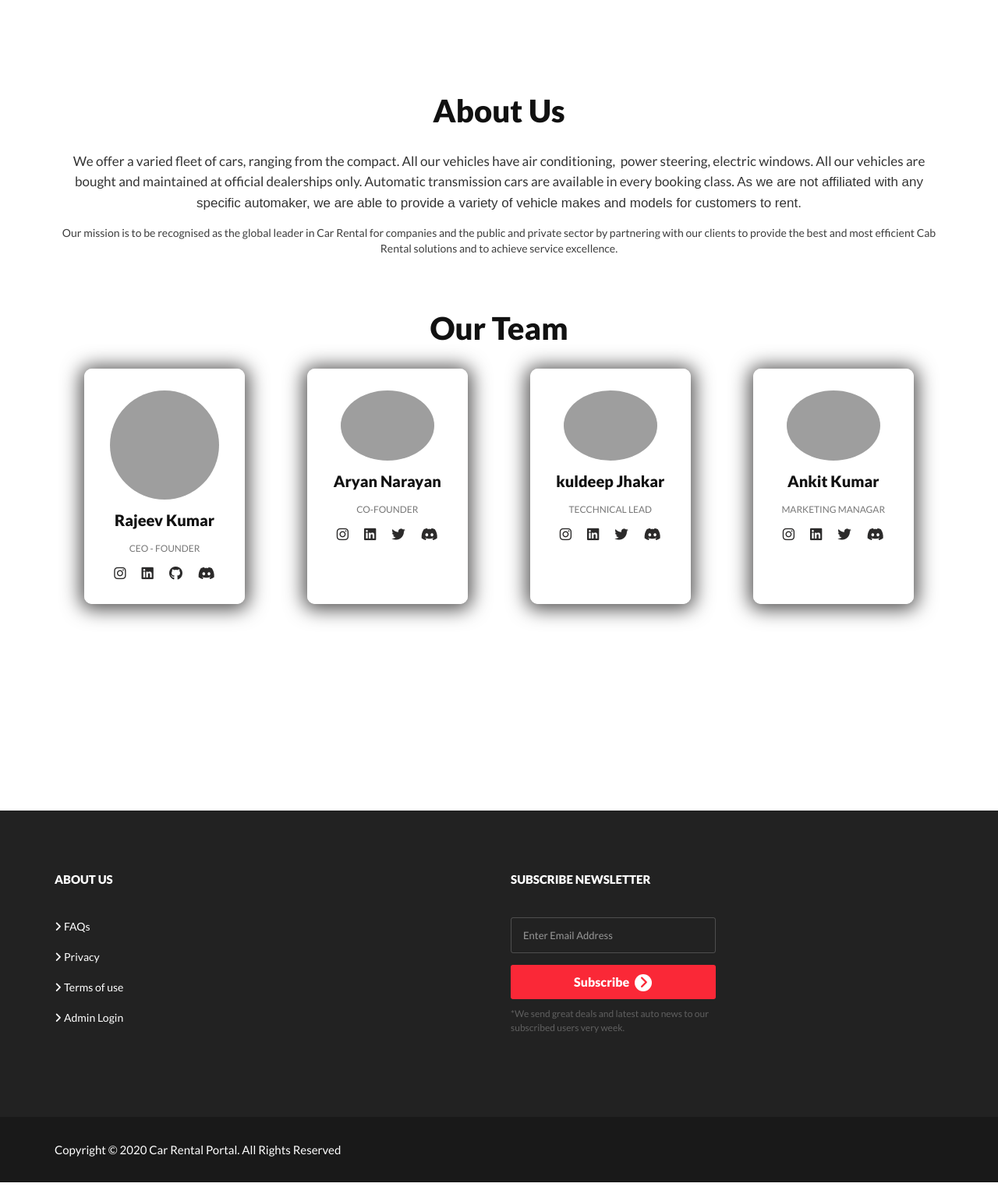
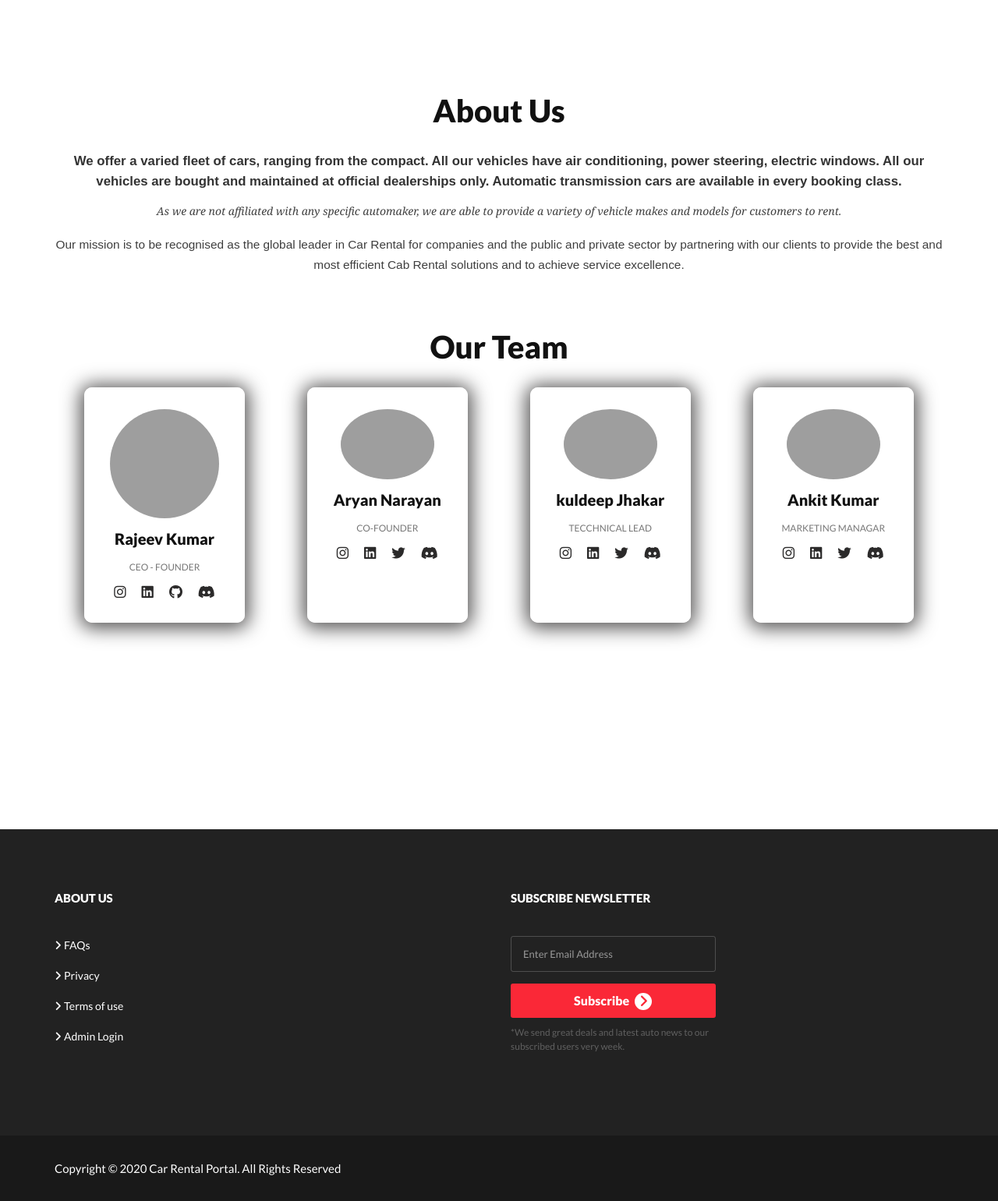
Before and after one commit to rajeev-30/bookMyRide, a PHP site: page /aboutus.php?type=terms in a window 1280 px wide. Shown: the part 1407-2948 px from the top of the page at 78% size. Before the commit the page ends 2924 px from the top, so only its background shows below. Run offline with PHP 8.4, Linux system fonts and the light colour scheme; a user stored in the database is signed in; data comes from the database, SQL or seed files in the repository; some libraries are stand-ins or nearby versions; grey boxes are pictures that could not be loaded.

Commit message:
about us updated

```diff
--- a/carrental/aboutus.php
+++ b/carrental/aboutus.php
@@ -103,22 +103,9 @@ include('includes/config.php');
 
 
                     <h2>About Us </h2>
-                    <p><span style="color: rgb(51, 51, 51); ">We
-                            offer a varied fleet of cars, ranging from the compact. All our vehicles have air
-                            conditioning, &nbsp;power steering, electric windows. All our vehicles are bought and
-                            maintained at official dealerships only. Automatic transmission cars are available in every
-                            booking class.&nbsp;</span><span
-                            style="color: rgb(52, 52, 52); font-family: Arial, Helvetica, sans-serif;">As we are not
-                            affiliated with any specific automaker, we are able to provide a variety of vehicle makes
-                            and models for customers to rent.</span></p>
-                    <div><span style="color: rgb(62, 62, 62);">
-                            Our
-                            mission is to be recognised as the global leader in Car Rental for companies and the public
-                            and private sector by partnering with our clients to provide the best and most efficient Cab
-                            Rental solutions and to achieve service excellence.</span><span
-                            style=" color: rgb(52, 52, 52); font-family: Arial, Helvetica, sans-serif;"><br></span>
-                    </div>
-                    <p></p>
+                    <p style="font-size: 1.2em; font-weight: bold; font-family: Arial, sans-serif; color: #333333;">We offer a varied fleet of cars, ranging from the compact. All our vehicles have air conditioning, power steering, electric windows. All our vehicles are bought and maintained at official dealerships only. Automatic transmission cars are available in every booking class.</p>
+<div style="font-style: italic; font-family: Georgia, serif; color: #404040;">As we are not affiliated with any specific automaker, we are able to provide a variety of vehicle makes and models for customers to rent.</div>
+<p style="font-size: 1.1em; font-family: Arial, sans-serif; color: #3E3E3E; margin-top: 20px;">Our mission is to be recognised as the global leader in Car Rental for companies and the public and private sector by partnering with our clients to provide the best and most efficient Cab Rental solutions and to achieve service excellence.</p>
                 </div>
             </div>
 
```
